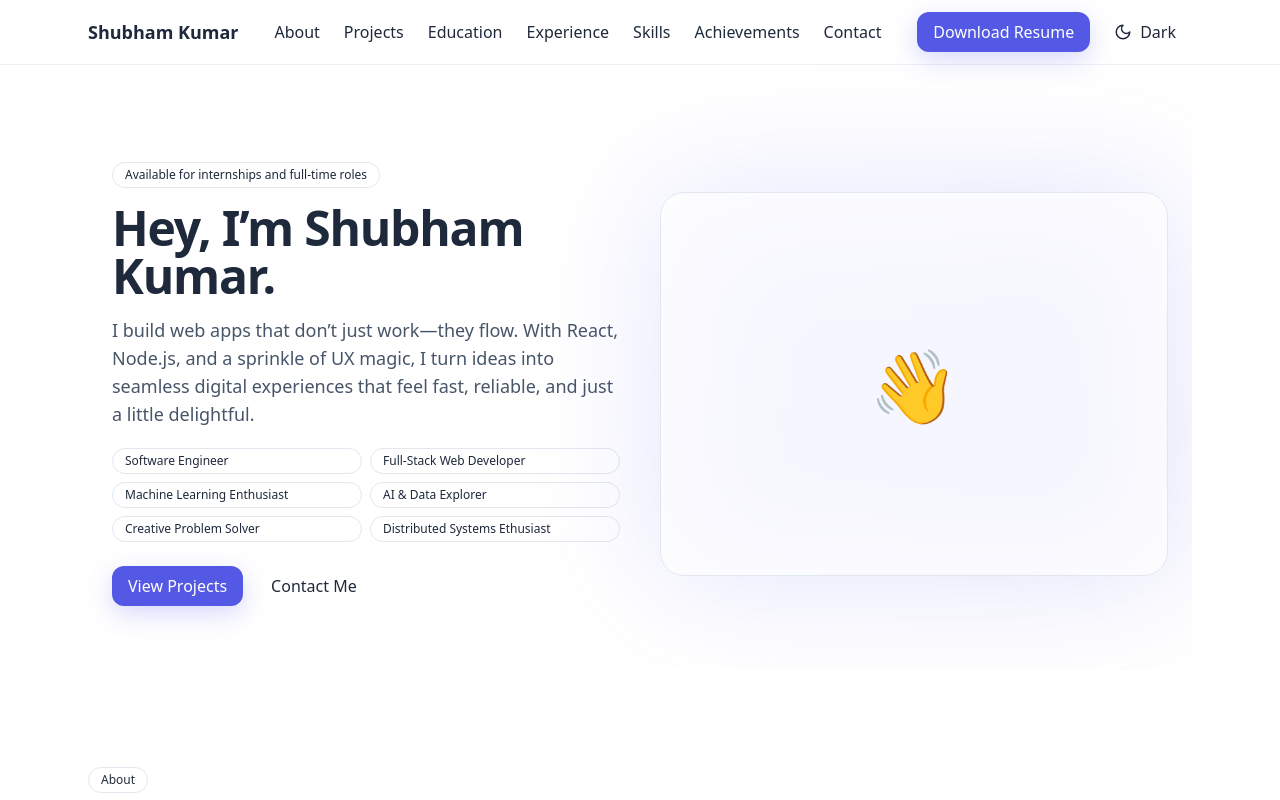
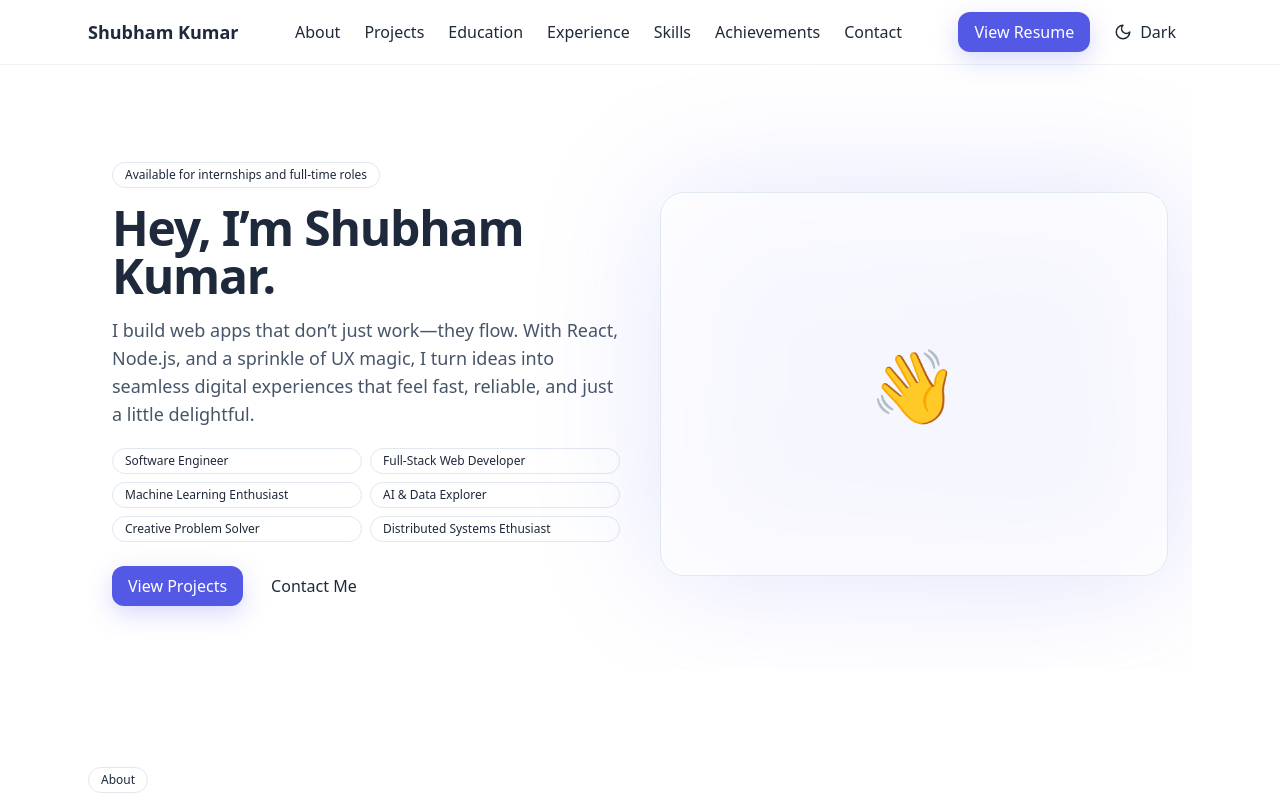
Before and after one commit to shubham731-cmd/advd_portfolio, a React (Vite) app: page / in a window 1280 px wide. Shown: the top 800 px of the page. Built offline with nearby package versions, Linux system fonts and the light colour scheme.

Commit message:
Update Header.jsx

```diff
--- a/src/components/Header.jsx
+++ b/src/components/Header.jsx
@@ -17,7 +17,7 @@ export default function Header() {
           <a className="hover:underline" href="#contact">Contact</a>
         </nav>
         <div className="flex items-center gap-2">
-          <a href={site.resumeUrl} target="_blank" className="btn-primary hidden sm:inline-flex">Download Resume</a>
+          <a href={site.resumeUrl} target="_blank" className="btn-primary hidden sm:inline-flex">View Resume</a>
           <ThemeToggle />
         </div>
       </div>
```
